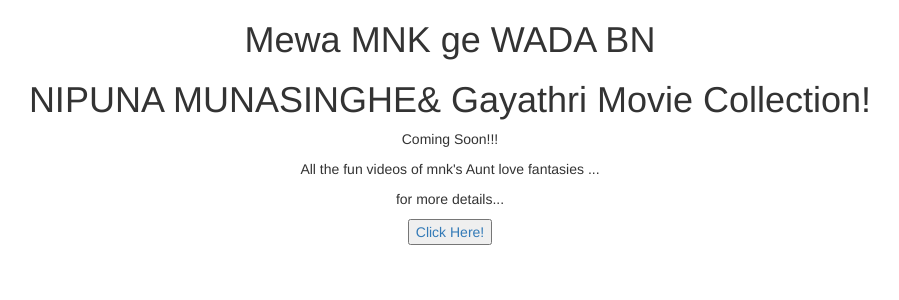
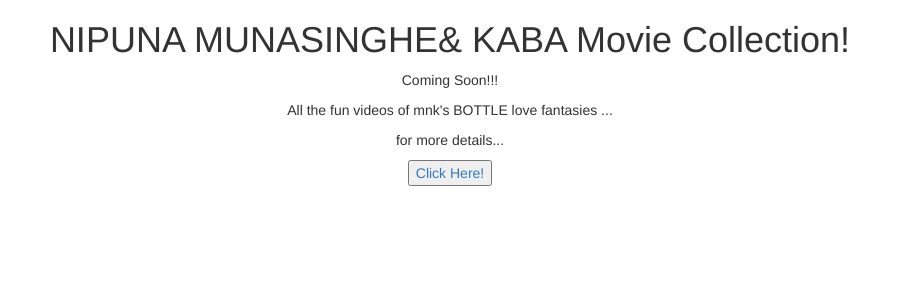
Before and after one commit to nipunai7/mitmovie, a PHP site: page / in a window 1280 px wide. Shown: the top 300 px of the page, without its empty margins (190-1089 px from the left). Run offline with PHP 8.4, Linux system fonts and the light colour scheme; some libraries are stand-ins or nearby versions.

Commit message:
Update index.php

```diff
--- a/index.php
+++ b/index.php
@@ -35,11 +35,11 @@
       <script src="https://oss.maxcdn.com/respond/1.4.2/respond.min.js"></script>
     <![endif]-->
   </head>
-  <h1 align ="center">Mewa MNK ge WADA BN</h1>
+<!--   <h1 align ="center">Mewa MNK ge WADA BN</h1> -->
   <body><div style="text-align:center;">
-    <h1>NIPUNA MUNASINGHE& Gayathri Movie Collection!</h1>
+    <h1>NIPUNA MUNASINGHE& KABA Movie Collection!</h1>
 <p>Coming Soon!!!</p>
-<p>All the fun videos of mnk's Aunt love fantasies  ...</p>
+<p>All the fun videos of mnk's BOTTLE love fantasies  ...</p>
     <p>for more details...</p>
 <button type="button"><a href="https://www.facebook.com/nipunai7">Click Here!</a></button>
 </div>
```
